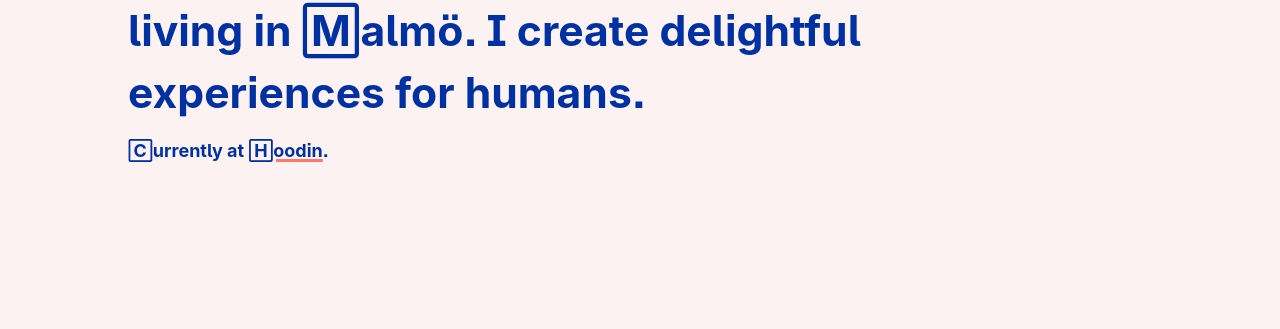
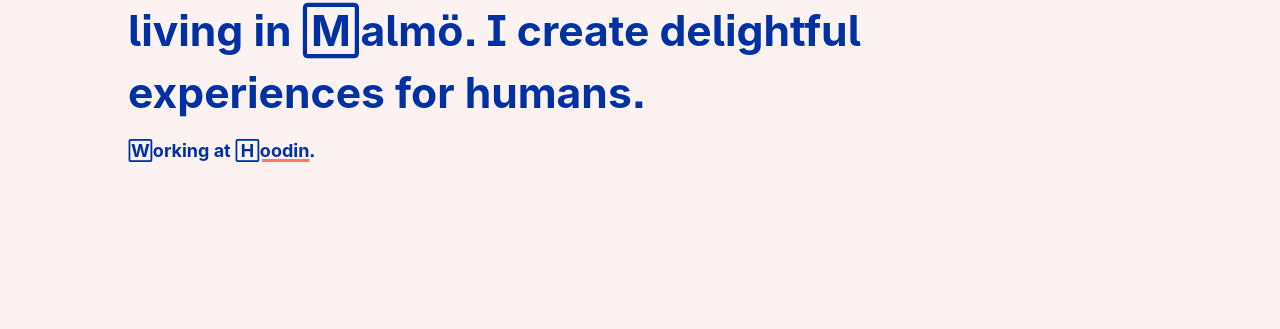
Before and after one commit to jacoblindstrm/jacoblindstrm.github.io, a Jekyll site: the page built from index.html, in a window 1280 px wide. Shown: the part 269-598 px from the top of the page. Built offline with Jekyll 4.4.1, drawn with Linux system fonts in a browser that asks for light colours.

Commit message:
Update index.html

```diff
--- a/index.html
+++ b/index.html
@@ -4,5 +4,5 @@ layout: default
 
 <div class="landing-hero">
     <h1>I’m Jacob, a Product&nbsp;Designer living in Malmö. I create delightful experiences for humans.</h1>
-    <h2>Currently at <a href="https://hoodin.com" alt="">Hoodin</a>.</h2>
+    <h2>Working at <a href="https://hoodin.com" alt="">Hoodin</a>.</h2>
 </div>
```
